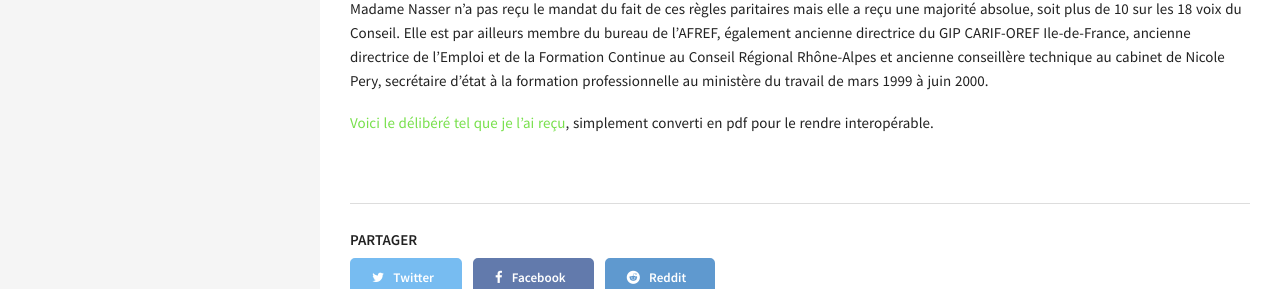
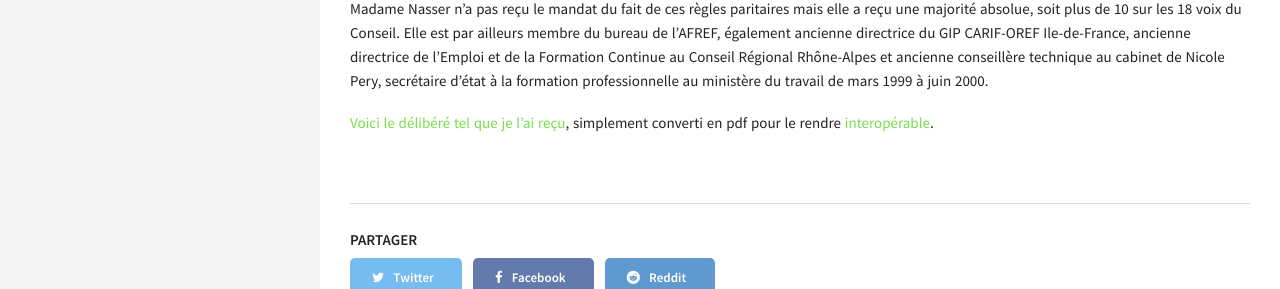
Before and after one commit to elevesCNAM/conseil-formations, a Jekyll site: the page built from _posts/2018-05-29-deliberation.md, in a window 1280 px wide. Shown: the part 611-900 px from the top of the page. Built offline with Jekyll 4.4.1, drawn with Linux system fonts in a browser that asks for light colours; part of the change alters nothing that is shown.

```diff
--- a/_posts/2018-05-29-deliberation.md
+++ b/_posts/2018-05-29-deliberation.md
@@ -18,4 +18,4 @@ En retour de séance les propositions de candidatures, appuyées de c.v., furent
 
 Madame Nasser n'a pas reçu le mandat du fait de ces règles paritaires mais elle a reçu une majorité absolue, soit plus de 10 sur les 18 voix du Conseil. Elle est par ailleurs membre du bureau de l'AFREF, également ancienne directrice du GIP CARIF-OREF Ile-de-France, ancienne directrice de l'Emploi et de la Formation Continue au Conseil Régional Rhône-Alpes et ancienne conseillère technique au cabinet de Nicole Pery, secrétaire d'état à la formation professionnelle au ministère du travail de mars 1999 à juin 2000.
 
-[Voici le délibéré tel que je l'ai reçu](https://cnam-my.sharepoint.com/:b:/g/personal/stephane_manet_auditeur_lecnam_net/EfXWwfLGhvpAoDhmb-VeAogBtkKcda5D6SkJLW5vwuyeLA?e=HfdoX4), simplement converti en pdf pour le rendre interopérable.
+[Voici le délibéré tel que je l'ai reçu](https://cnam-my.sharepoint.com/:b:/g/personal/stephane_manet_auditeur_lecnam_net/EfXWwfLGhvpAoDhmb-VeAogBtkKcda5D6SkJLW5vwuyeLA?e=HfdoX4), simplement converti en pdf pour le rendre [interopérable](https://www.april.org/formats-ouverts-pour-quoi-faire).
```
